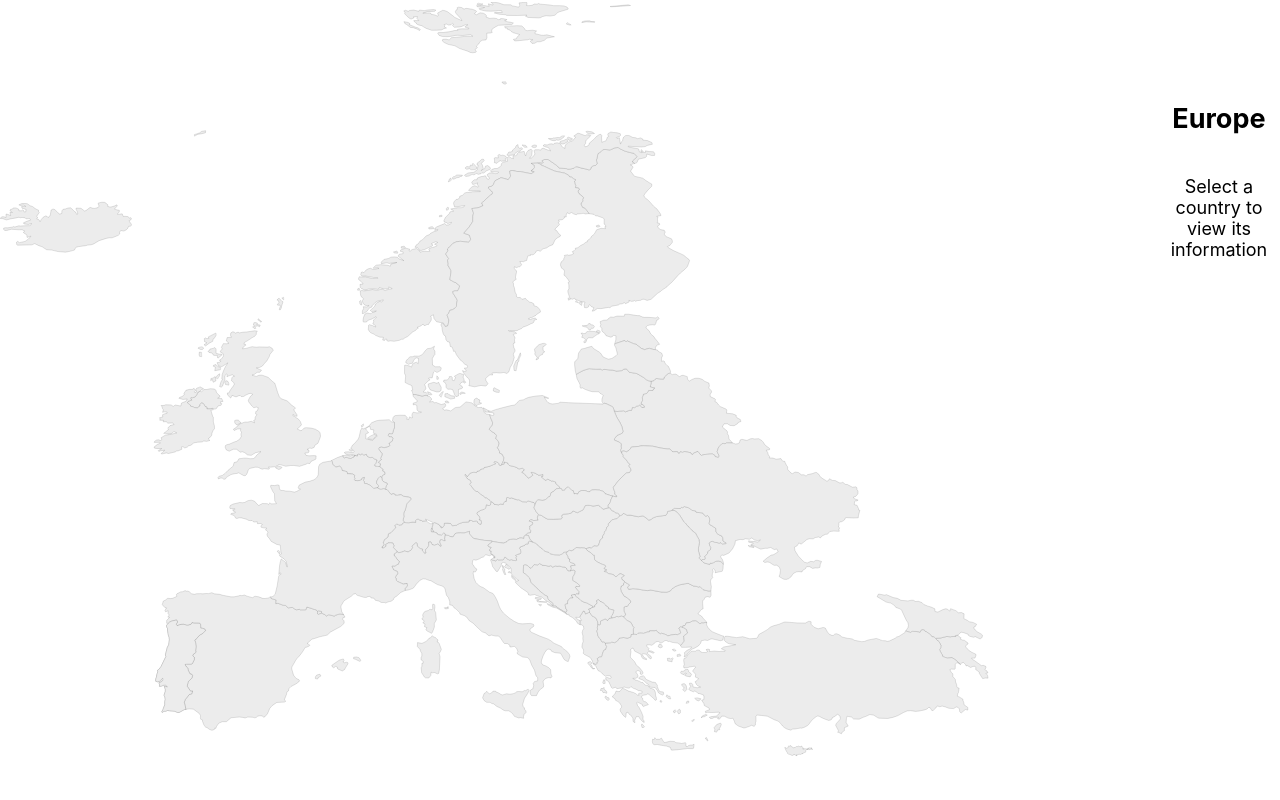
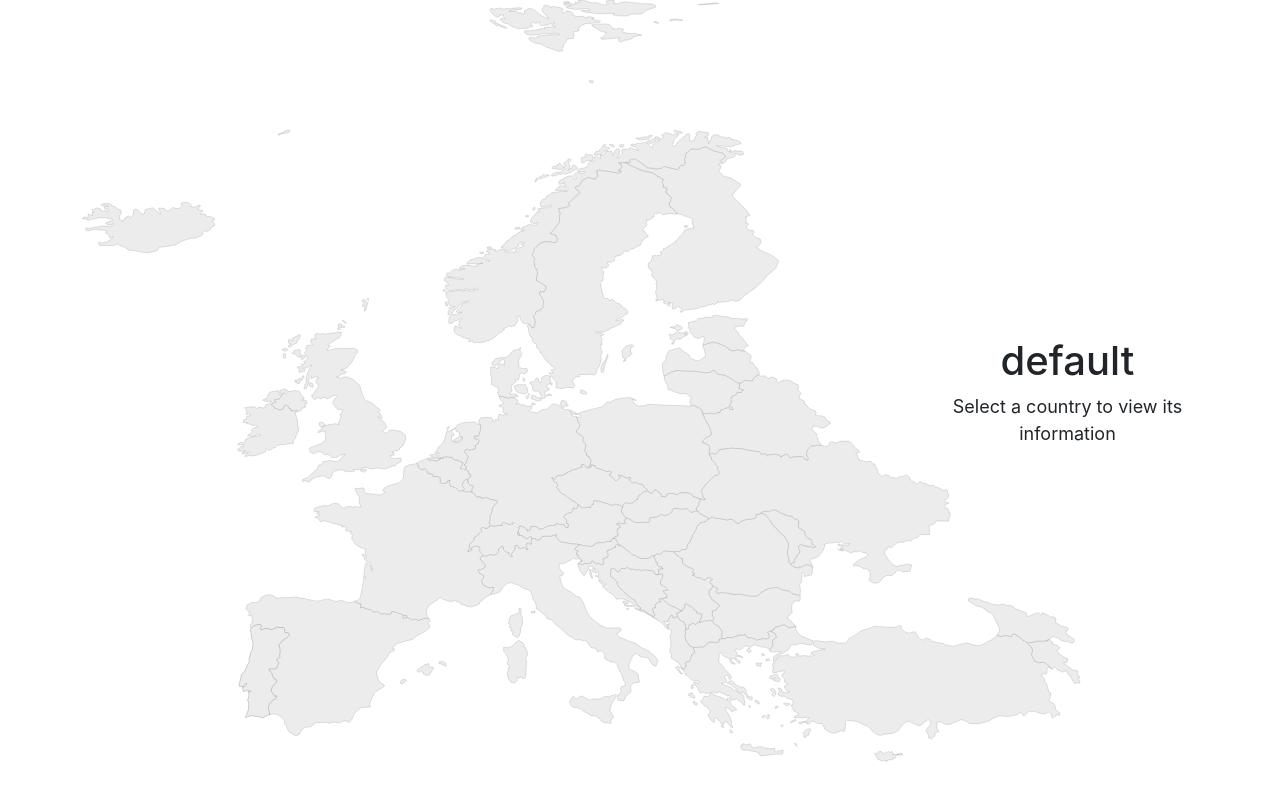
Before and after one commit to ViktorKorladinov/via-app, a React (Create React App) app: page / in a window 1280 px wide. Built offline with nearby package versions, Linux system fonts and the light colour scheme.

Commit message:
Implemented bootstrap layout. Started work on removing unnecessary API calls. Streamlined Redux store layout [https://redux.js.org/usage/structuring-reducers/normalizing-state-shape]

```diff
--- a/src/App.css
+++ b/src/App.css
@@ -1,9 +1,5 @@
 .App {
   text-align: center;
   min-height: 100vh;
-  display: flex;
-  flex-direction: row;
-  align-items: center;
-  justify-content: space-between;
   font-size: calc(10px + 1vmin);
 }
--- a/src/App.js
+++ b/src/App.js
@@ -2,12 +2,17 @@ import React from 'react';
 import './App.css';
 import {EuropeMap} from "./features/europe_map/EuropeMap";
 import {InfoPanel} from "./features/info_panel/InfoPanel";
+import {Col, Container, Row} from "react-bootstrap";
 
 function App() {
     return (
         <div className="App">
-                <EuropeMap/>
-                <InfoPanel/>
+            <Container>
+                <Row>
+                    <Col sm={9}><EuropeMap/></Col>
+                    <Col sm={3} className="my-auto"><InfoPanel/></Col>
+                </Row>
+            </Container>
         </div>
     );
 }
--- a/src/features/europe_map/EuropeMap.module.css
+++ b/src/features/europe_map/EuropeMap.module.css
@@ -4,9 +4,7 @@
     stroke-linecap: round;
     stroke: #000000;
     fill: #ececec;
-    height: 99vh;
-    width: 100%;
-    flex: 3 1 0;
+    height: 100vh;
 }
 
 .country:hover {
--- a/src/features/info_panel/InfoPanel.js
+++ b/src/features/info_panel/InfoPanel.js
@@ -1,33 +1,41 @@
 import React from 'react';
+import 'bootstrap/dist/css/bootstrap.min.css';
 import {useSelector} from "react-redux";
-import {selectRegion} from "../europe_map/europeMapSlice";
-import {selectInfo} from "./infoPanelSlice";
+import {selectInfo, selectCurrentRegion} from "./infoPanelSlice";
 
 
 export function InfoPanel() {
-    function loadInfo(info) {
-        if (info.length === 0) {
-            return <p>Select a country to view its information</p>
-        } else if (info.length === 1) {
-            return <p>{info[0]}</p>
+
+    function loadInfo(regions, currentRegion) {
+        let element
+        let flag = ""
+        let region = regions[currentRegion]
+        let {info} = region
+        if (currentRegion === "default") {
+            element = <p>Select a country to view its information</p>
+        } else if (currentRegion === "loading") {
+            element = <p>Fetching info...</p>
         } else {
             let population = info[0]
             let subregion = info[1]
-            let flag = info[2]
-            return (
+            flag = region.flag
+            element = (
                 <ul>
                     <li>Population: {population}</li>
                     <li>Subregion: {subregion}</li>
-                    <li>Flag: {flag}</li>
                 </ul>
             )
         }
+        return (
+            <>
+                <h1>{currentRegion} {flag}</h1>
+                {element}
+            </>
+        )
     }
 
     return (
-        <div style={{height: "80vh", display: "flex", flexDirection: "column", flex: "1 1 0"}}>
-            <h2>{useSelector(selectRegion)}</h2>
-            {loadInfo(useSelector(selectInfo))}
-        </div>
-    );
+        <div>
+            {loadInfo(useSelector(selectInfo), useSelector(selectCurrentRegion))}
+        </div>);
 }
--- a/src/features/info_panel/infoPanelSlice.js
+++ b/src/features/info_panel/infoPanelSlice.js
@@ -8,29 +8,44 @@ export const fetchRegionInfo = createAsyncThunk('counter/fetchCount', async (cou
 });
 
 const initialState = {
-    info: []
+    regions: {
+        default: {
+            name: "Europe", flag: "", info: []
+        }, loading: {
+            name: "Loading Region Info", flag: "", info: [],
+        },
+    }, allRegions: ["default", "loading"], current: "default"
 }
 
 export const infoPanelSlice = createSlice({
     name: 'infoPanel', initialState, reducers: {
         reset: (state) => {
-            state.info = initialState.info;
+            state.current = "default"
         },
     }, extraReducers: (builder) => {
         builder
             .addCase(fetchRegionInfo.pending, (state) => {
-                state.info = [`Fetching data...`];
+                state.current = "loading";
             })
             .addCase(fetchRegionInfo.fulfilled, (state, action) => {
                 let country = action.payload[0]
+                let countryName = country.name["official"]
                 let {population, subregion, flag} = country
-                state.info = [population, subregion, flag];
+                state.current = countryName
+                let allRegs = [...state.allRegions, countryName]
+                state.regions = {
+                    ...state.regions, [countryName]: {
+                        name: country, flag, info: [population, subregion]
+                    },
+                    allRegions: allRegs
+                }
             });
     },
 });
 
 export const {reset} = infoPanelSlice.actions;
 
-export const selectInfo = (state) => state.infoPanel.info;
+export const selectInfo = (state) => state.infoPanel.regions;
+export const selectCurrentRegion = (state) => state.infoPanel.current;
 
 export default infoPanelSlice.reducer;
```
Also changed, not shown: src/features/europe_map/EuropeMap.js.
